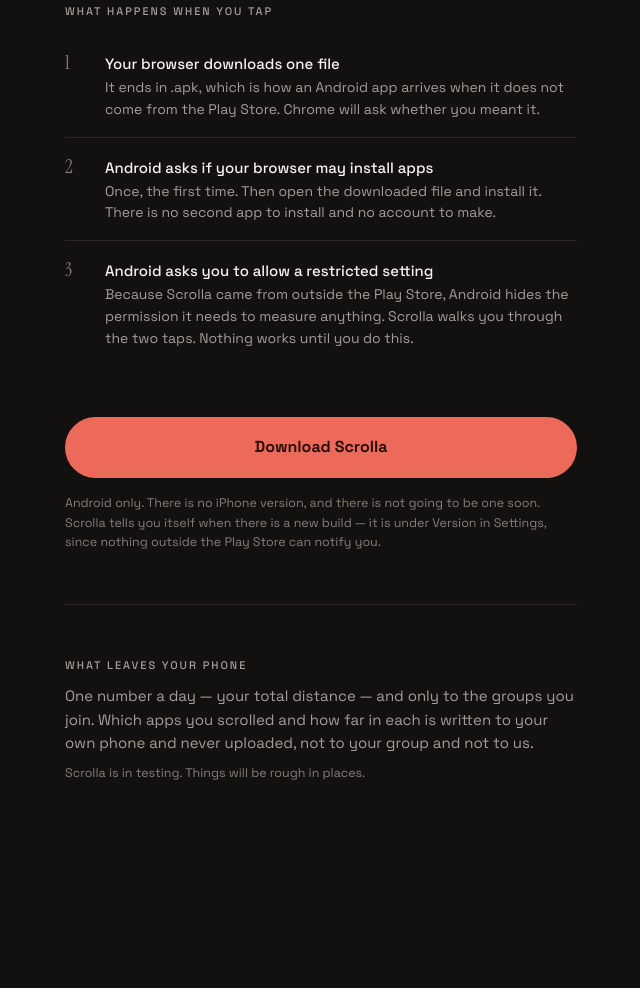
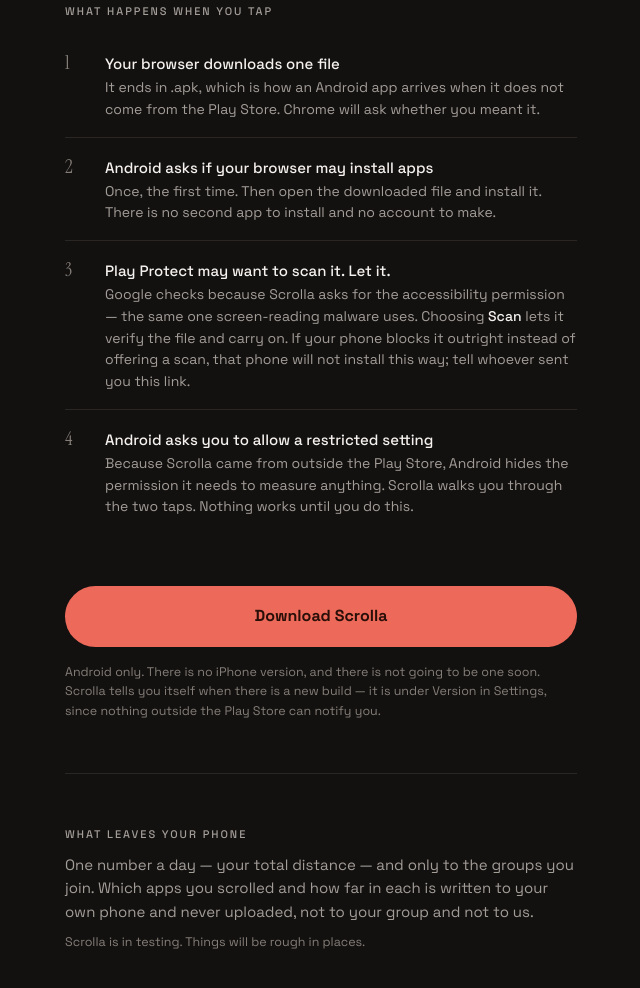
Before and after one commit to Rohit7606/scrolla-releases, a plain HTML site: page index.html in a window 1280 px wide. Shown: the part 915-1903 px from the top of the page, without its empty margins (319-959 px from the left). Before the commit the page ends 1771 px from the top, so only its background shows below. Drawn offline with Linux system fonts and the light colour scheme.

Commit message:
Warn about the Play Protect scan before people meet it
Play Protect flags Scrolla because it declares the accessibility
permission, which is the same one screen-reading malware uses. On a
realme it offers a scan and continues; on a LAVA LZX419 (Android 15) it
blocks outright with no visible override.

So the page names it, tells people to choose Scan, and tells them to
report a hard block rather than assume the app is broken. Verified the
APK itself is sound: byte-identical to the build, v2 signature valid,
and it installs and runs over adb on the same LAVA device that the
browser path refused.

```diff
--- a/index.html
+++ b/index.html
@@ -243,6 +243,7 @@
 }
 .step-t { margin: 0 0 2px; font-weight: 500; color: var(--text-hi); }
 .step-b { margin: 0; color: var(--text-mid); font-size: 14px; }
+.step-b strong { color: var(--text-hi); font-weight: 500; }
 
 /* ── Group invite ───────────────────────────────────────── */
 
@@ -368,6 +369,17 @@
       <li class="step">
         <span class="step-n">3</span>
         <span>
+          <p class="step-t">Play Protect may want to scan it. Let it.</p>
+          <p class="step-b">Google checks because Scrolla asks for the accessibility
+          permission &mdash; the same one screen-reading malware uses. Choosing
+          <strong>Scan</strong> lets it verify the file and carry on. If your phone
+          blocks it outright instead of offering a scan, that phone will not install
+          this way; tell whoever sent you this link.</p>
+        </span>
+      </li>
+      <li class="step">
+        <span class="step-n">4</span>
+        <span>
           <p class="step-t">Android asks you to allow a restricted setting</p>
           <p class="step-b">Because Scrolla came from outside the Play Store, Android
           hides the permission it needs to measure anything. Scrolla walks you through
```
